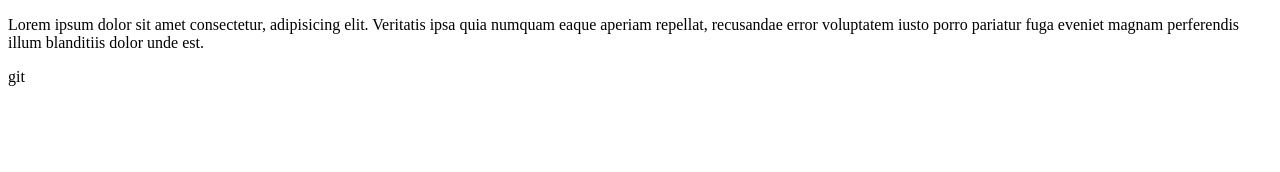
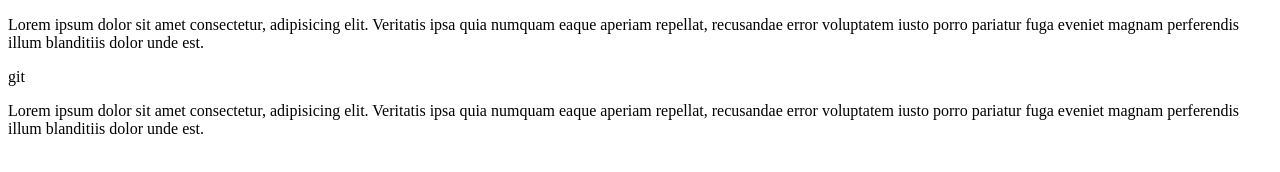
Before and after one commit to Bhavani558/NewProject, a plain HTML site: page index.html in a window 1280 px wide. Drawn offline with Linux system fonts and the light colour scheme.

Commit message:
Update index.html

```diff
--- a/index.html
+++ b/index.html
@@ -7,5 +7,7 @@
 </head>
 <body>
    <p>Lorem ipsum dolor sit amet consectetur, adipisicing elit. Veritatis ipsa quia numquam eaque aperiam repellat, recusandae error voluptatem iusto porro pariatur fuga eveniet magnam perferendis illum blanditiis dolor unde est.</p> git
+
+ <p>Lorem ipsum dolor sit amet consectetur, adipisicing elit. Veritatis ipsa quia numquam eaque aperiam repellat, recusandae error voluptatem iusto porro pariatur fuga eveniet magnam perferendis illum blanditiis dolor unde est.</p>
 </body>
 </html>
```
